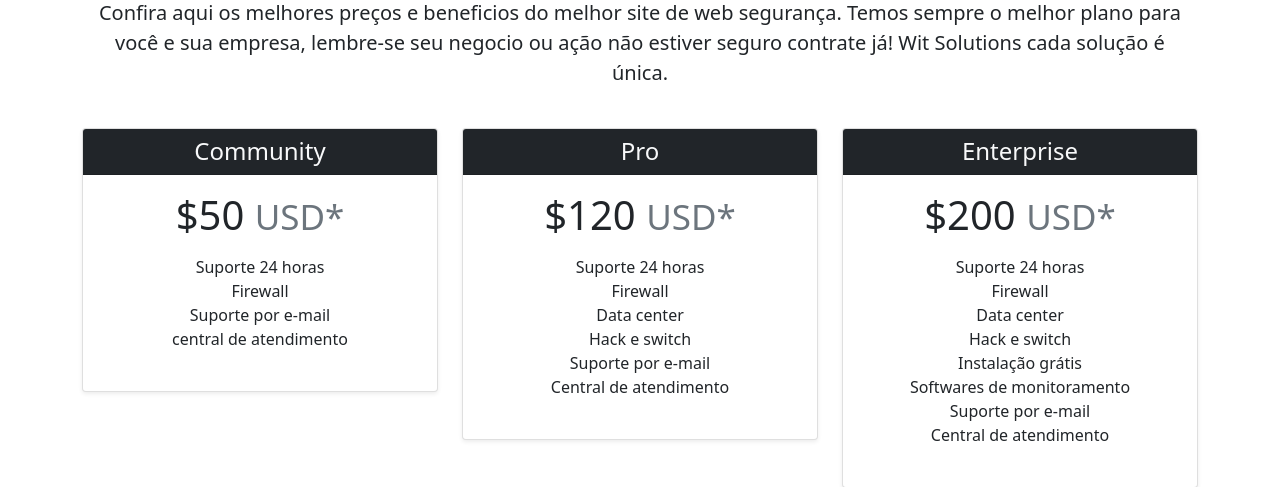
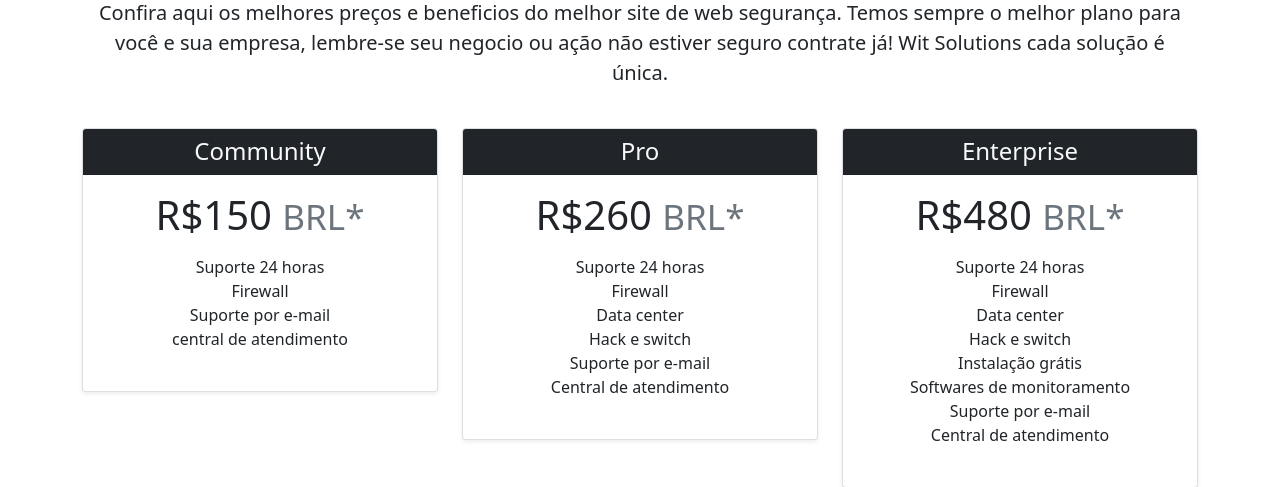
Before and after one commit to joaovc800/projetos-2021.1, a PHP site: page /planos.php in a window 1280 px wide. Shown: the part 191-678 px from the top of the page. Run offline with PHP 8.4, Linux system fonts and the light colour scheme; the visitor is signed in with stand-in values (Sample User, id 1); some libraries are stand-ins or nearby versions.

Commit message:
Update planos.php

```diff
--- a/planos.php
+++ b/planos.php
@@ -66,7 +66,7 @@
             <h4 class="my-0 fw-normal text-light">Community</h4>
           </div>
           <div class="card-body">
-            <h1 class="card-title pricing-card-title">$50 <small class="text-muted">USD*</small></h1>
+            <h1 class="card-title pricing-card-title">R$150 <small class="text-muted">BRL*</small></h1>
             <ul class="list-unstyled mt-3 mb-4">
               <li>Suporte 24 horas</li>
               <li>Firewall</li>
@@ -77,7 +77,7 @@
                 <script
                 src="https://www.mercadopago.com.br/integrations/v1/web-tokenize-checkout.js"
                 data-public-key="TEST-351a9faa-2a69-4d5f-b591-eecfab20b130"
-                data-transaction-amount="50.00"
+                data-transaction-amount="150.00"
                 data-button-label="Comprar">
                 </script>
             </form>
@@ -90,7 +90,7 @@
             <h4 class="my-0 fw-normal text-light">Pro</h4>
           </div>
           <div class="card-body">
-            <h1 class="card-title pricing-card-title">$120 <small class="text-muted">USD*</small></h1>
+            <h1 class="card-title pricing-card-title">R$260 <small class="text-muted">BRL*</small></h1>
             <ul class="list-unstyled mt-3 mb-4">
               <li>Suporte 24 horas</li>
               <li>Firewall</li>
@@ -103,7 +103,7 @@
                 <script
                 src="https://www.mercadopago.com.br/integrations/v1/web-tokenize-checkout.js"
                 data-public-key="TEST-351a9faa-2a69-4d5f-b591-eecfab20b130"
-                data-transaction-amount="120.00"
+                data-transaction-amount="260.00"
                 data-button-label="Comprar">
                 </script>
             </form>
@@ -116,7 +116,7 @@
             <h4 class="my-0 fw-normal text-light">Enterprise</h4>
           </div>
           <div class="card-body">
-            <h1 class="card-title pricing-card-title">$200 <small class="text-muted">USD*</small></h1>
+            <h1 class="card-title pricing-card-title">R$480 <small class="text-muted">BRL*</small></h1>
             <ul class="list-unstyled mt-3 mb-4">
               <li>Suporte 24 horas</li>
               <li>Firewall</li>
@@ -131,7 +131,7 @@
                 <script
                 src="https://www.mercadopago.com.br/integrations/v1/web-tokenize-checkout.js"
                 data-public-key="TEST-351a9faa-2a69-4d5f-b591-eecfab20b130"
-                data-transaction-amount="200.00"
+                data-transaction-amount="480.00"
                 data-button-label="Comprar"
                 data-summary-product-label="Enterpreise ">
                 </script>
```
